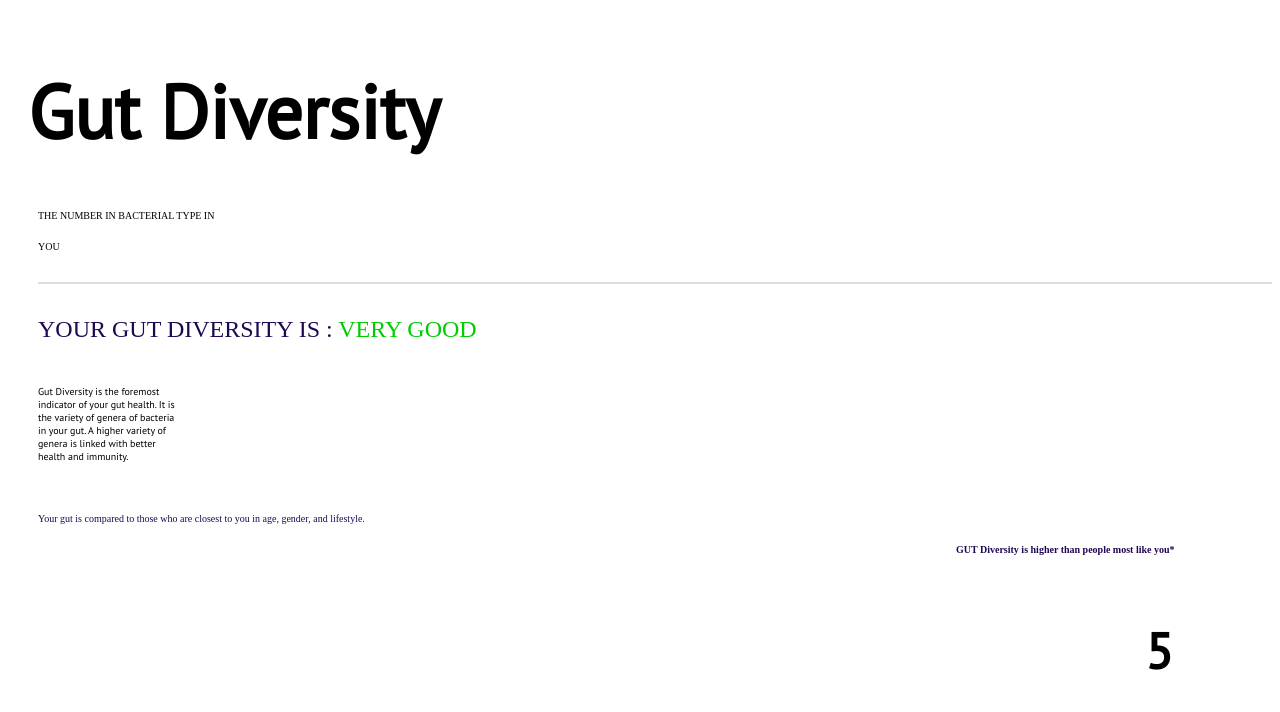
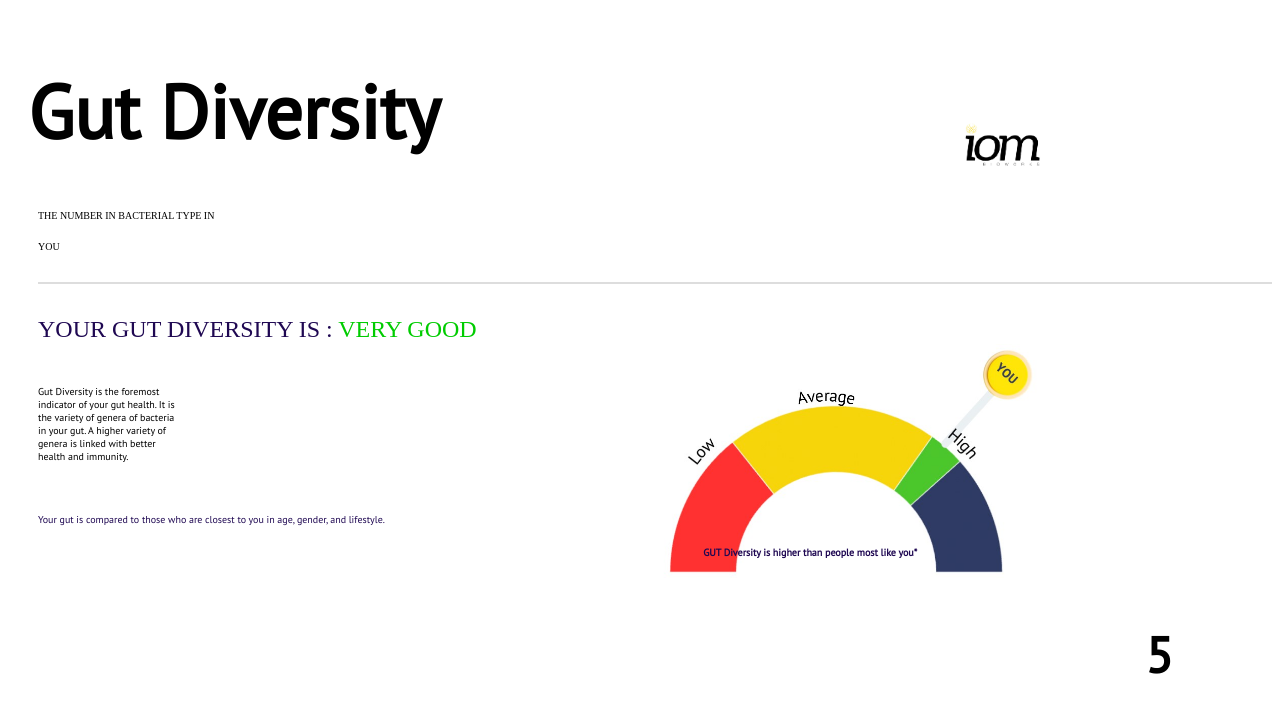
Before and after one commit to saamann/https---github.com-saamann-Task_1, a plain HTML site: page index6.html in a window 1280 px wide. Drawn offline with Linux system fonts and the light colour scheme.

Commit message:
adding images/logo and give proper css

```diff
--- a/index6.html
+++ b/index6.html
@@ -25,22 +25,33 @@
       <div class="info-box">
         <p>
           Gut Diversity is the foremost indicator of your gut health. It is the
-          variety of genera of bacteria in your gut. A higher variety of genera is
-          linked with better health and immunity.
+          variety of genera of bacteria in your gut. A higher variety of genera
+          is linked with better health and immunity.
         </p>
       </div>
     </div>
 
-    </div>
+    <!-- Add the first image -->
+    <img src="/assets/logo.jpg" alt="iom-logo " class="first-image" />
+
     <div class="comparison-info">
       <p>
         Your gut is compared to those who are closest to you in age, gender, and
         lifestyle.
       </p>
     </div>
+
+    <!-- Add the second image -->
+    <img
+      src="/assets/graph-logo.jpg"
+      alt="Statistic-logo"
+      class="second-image"
+    />
+
     <div class="higher-diversity-info">
       <p>GUT Diversity is higher than people most like you*</p>
     </div>
+
     <div class="num-info">
       <h1>5</h1>
     </div>
--- a/style6.css
+++ b/style6.css
@@ -9,7 +9,7 @@ h1 {
 p {
   font-size: 10px;
   color: rgb(0, 0, 0);
-  padding: 0; /* Adjust padding as needed */
+
   margin-top: 20px;
   margin-left: 30px;
 }
@@ -48,19 +48,50 @@ hr {
 
 .info-box p {
   margin-left: -20px;
+  font-family: "PT Sans", sans-serif;
 }
 
 .comparison-info p {
   color: rgb(31, 8, 82);
+  font-family: "PT Sans", sans-serif;
 }
 
 .higher-diversity-info p {
-  margin-left: 75%;
+  margin-left: 55%;
   font-weight: bold;
+  font-family: "PT Sans", sans-serif;
   color: rgb(31, 8, 82);
 }
 .num-info h1 {
+  font-family: "PT Sans", sans-serif;
   margin-left: 90%;
   font-size: 50px;
   font-weight: bold;
 }
+
+/* General styles for all images */
+img {
+  max-width: 50%;
+  height: auto;
+  display: block;
+  border: none;
+
+  margin: 20px auto;
+  z-index: -1;
+}
+
+/* Styles for the first image inside the .gut-info section */
+.first-image {
+  max-width: 500px;
+  position: absolute;
+  top: 0;
+  right: 0;
+}
+
+/* Styles for the second image inside the .comparison-info section */
+.second-image {
+  max-width: 400px;
+  position: absolute;
+  margin-top: -15%;
+  margin-left: 50%;
+}
```
